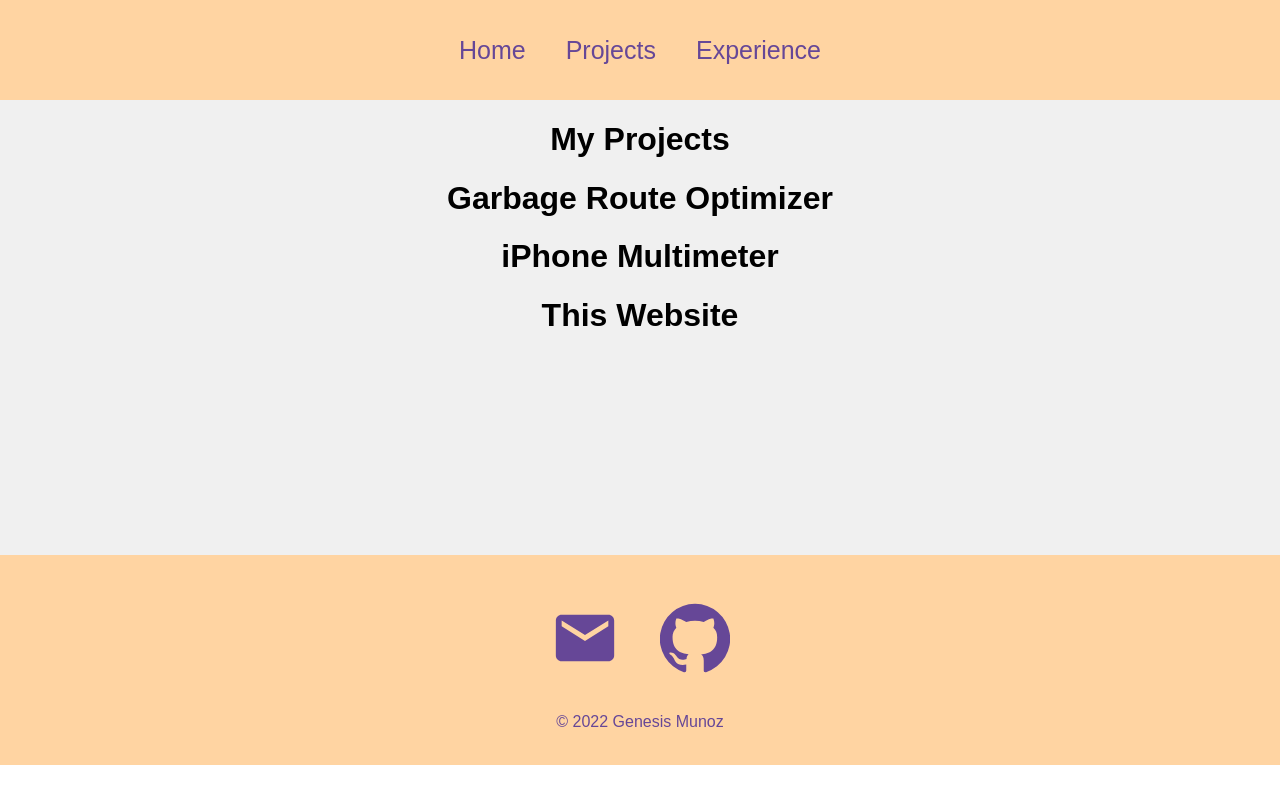
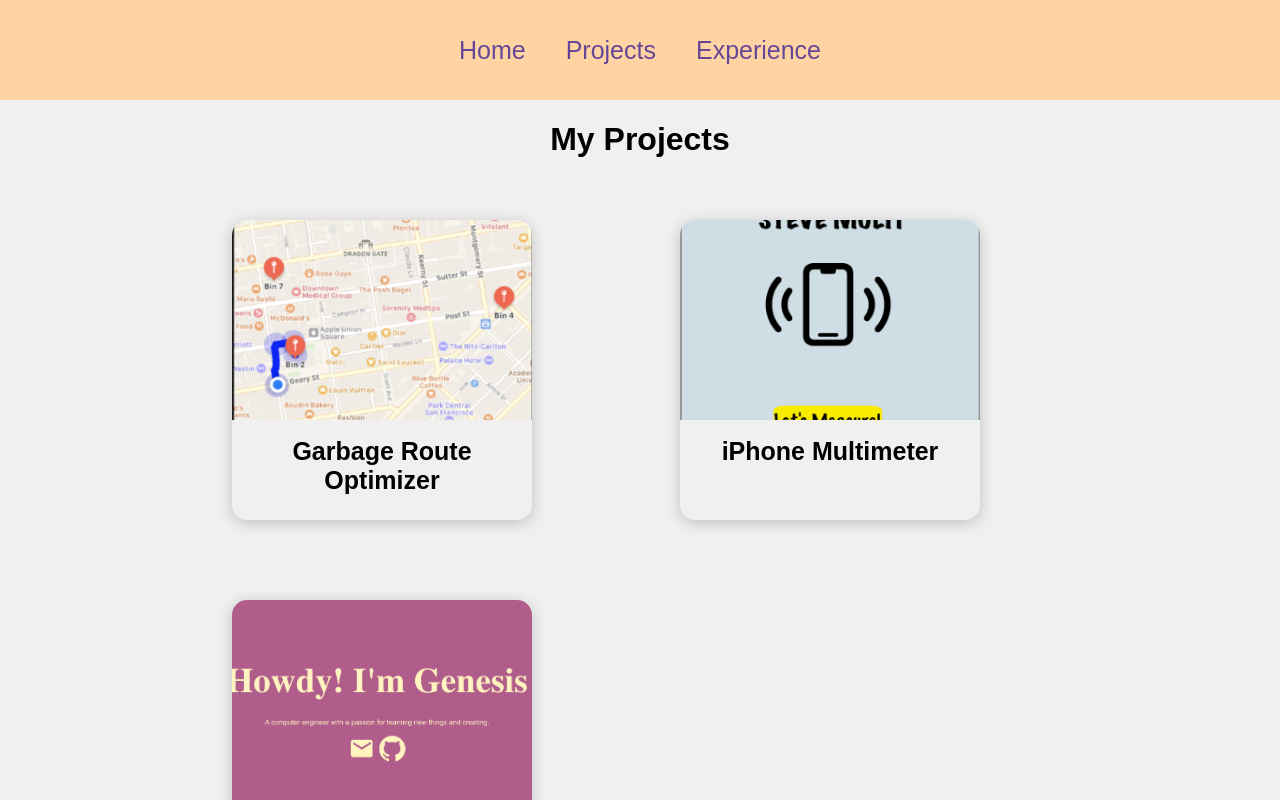
Before and after one commit to genesismunoz/Portfolio, a React (Create React App) app in the folder portfolio/: page /projects in a window 1280 px wide. Shown: the top 800 px of the page. Built offline with nearby package versions, Linux system fonts and the light colour scheme.

Commit message:
Added images to projects

```diff
--- a/portfolio/src/pages/Projects.js
+++ b/portfolio/src/pages/Projects.js
@@ -3,6 +3,7 @@
 import proj1 from '../assets/proj1.jpg'
 import proj2 from '../assets/proj2.jpg'
 import proj3 from '../assets/proj3.jpg'
+import '../styles/Projects.css'
 
 function Projects(){
     return (
--- a/portfolio/src/styles/Projects.css
+++ b/portfolio/src/styles/Projects.css
@@ -0,0 +1,75 @@
+.projects{
+    width: 100%;
+    height: auto;
+    display: flex;
+    justify-content: center;
+    align-items: center;
+    flex-direction: column;
+}
+
+.projects .projectTitle{
+    text-align: center;
+    color: darkturquoise;
+    font-size: 60px;
+    font-weight: bolder;
+}
+
+.projectList{
+    width: 70vw;
+    height: auto;
+    display: grid;
+    grid-template-columns: 1fr 1fr 1fr;
+    place-items: bolder;
+}
+
+/*style for menu*/
+.projectItem{
+    border-radius: 15px;
+    width: 300px;
+    height: 300px;
+    margin: 40px;
+    box-shadow: 0px 3px 15px rgba(0, 0, 0, 0.2);
+    text-align: center;
+}
+
+.projectItem:hover{
+    box-shadow: 0px 3px 15px rgba(0, 0, 0, 0.5);
+    transition: 0.3s ease-in;
+    cursor: pointer;
+}
+
+.projectItem .bgImage{
+    border-top-left-radius: 15px;
+    border-top-right-radius: 15px;
+    width: 100%;
+    height: 200px;
+    background-position: center;
+    background-repeat: no-repeat;
+    background-size: cover;
+}
+
+.projectItem h1{
+    font-size: 25px;
+}
+
+@media only screen and (max-width: 1300px){
+    .projectList{
+        grid-template-columns: 1fr 1fr;
+    }
+}
+
+@media only screen and (max-width: 800px){
+    .projectList{
+        grid-template-columns: 1fr;
+    }
+}
+
+@media only screen and (max-width: 800px){
+    .projectList{
+        width: 100%;
+    }
+    .projectItem{
+        width: 300px;
+        height: 300px;
+    }
+}
```
Also changed, not shown: portfolio/src/assets/proj2.jpg, 1 other file (tests, documents, lock files or other folders).
